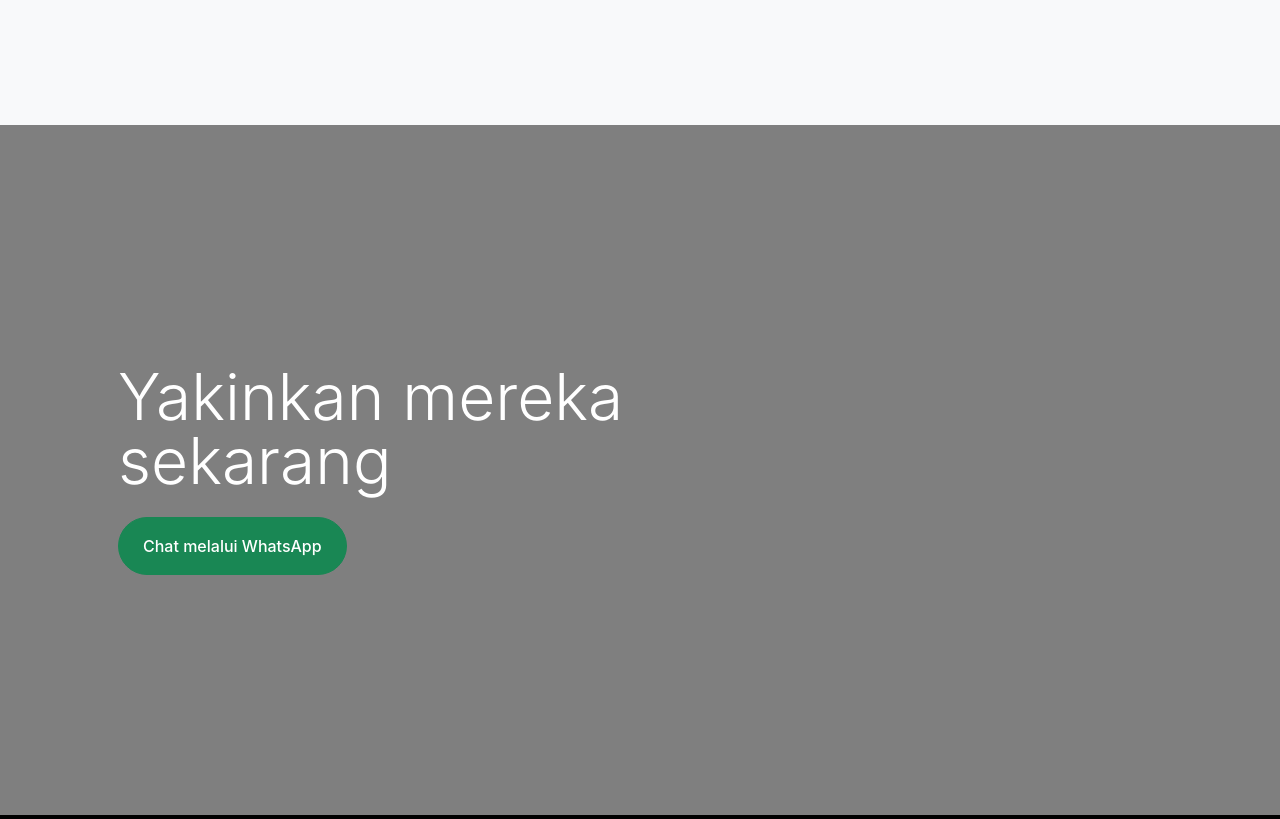
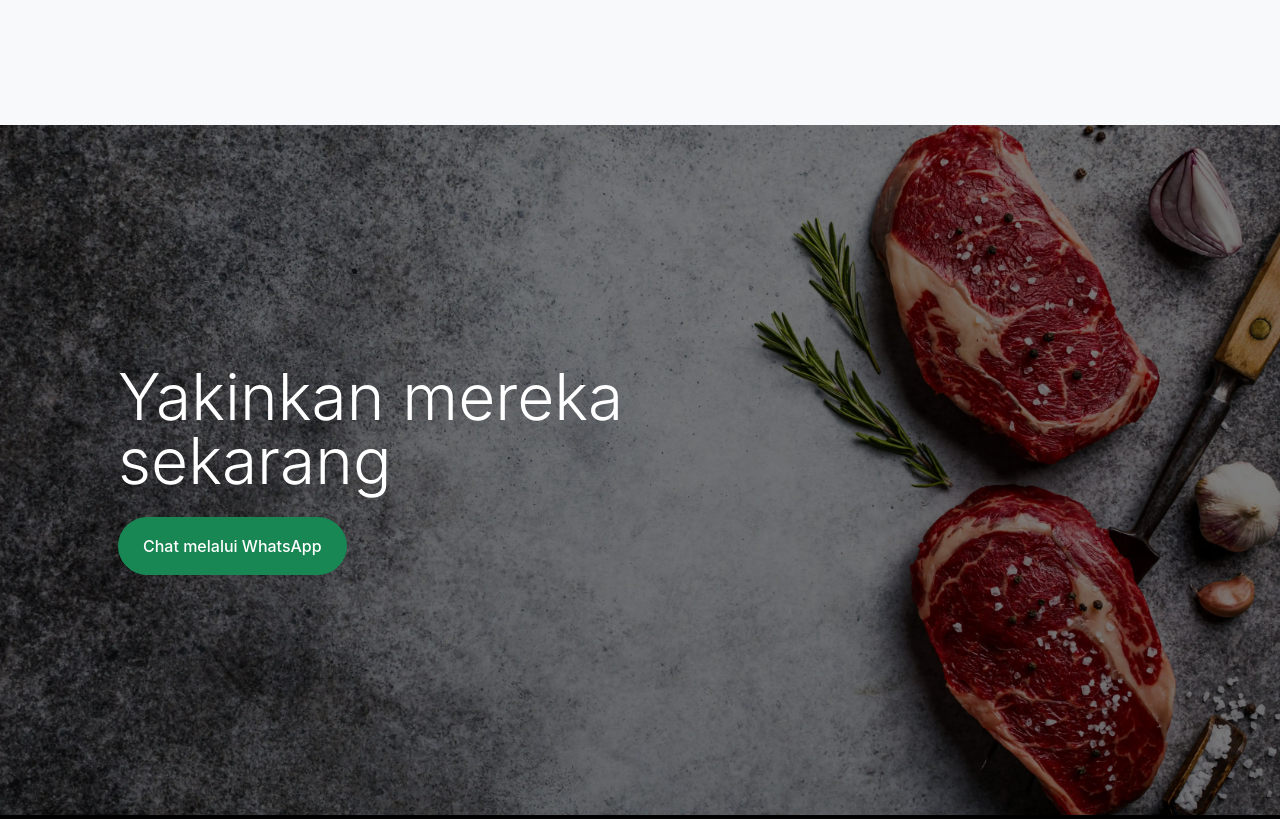
Before and after one commit to atmorojo/FastAPI-Blockchain, a website: page static/index.html in a window 1280 px wide. Shown: the part 503-1322 px from the top of the page. Drawn offline with Linux system fonts and the light colour scheme; a web font is replaced by a local one.

Commit message:
Fix missing image

```diff
--- a/static/index.html
+++ b/static/index.html
@@ -66,7 +66,7 @@
 </header>
 
 
-<section class="cta overflow-clip" id="cetak" style="background-image: url('http://localhost:1313/img/books-3454392.webp');">
+<section class="cta overflow-clip" id="cetak" style="background-image: url('/static/index_files/books-3454392.webp');">
 <div class="cta-content">
     <div class="container px-5 aos-init" data-aos="fade-up">
         <h2 class="text-white display-1 lh-1 mb-4">
```
Also changed, not shown: static/index_files/books-3454392.webp (added).
